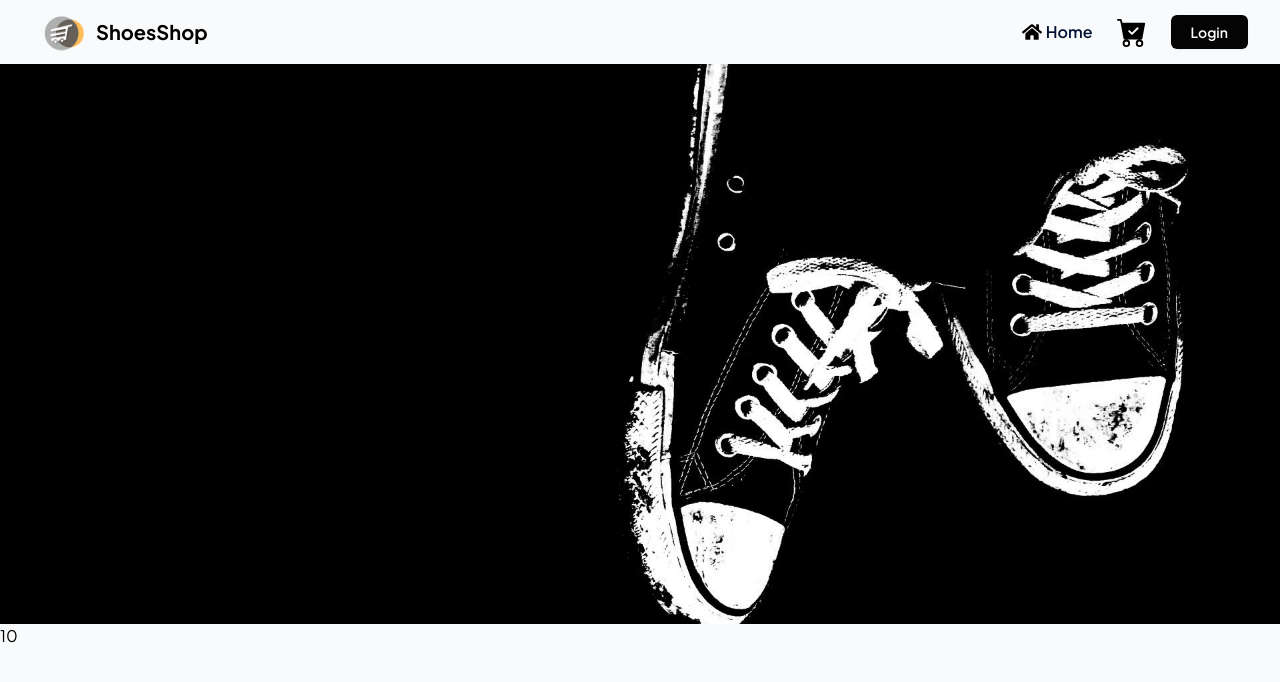
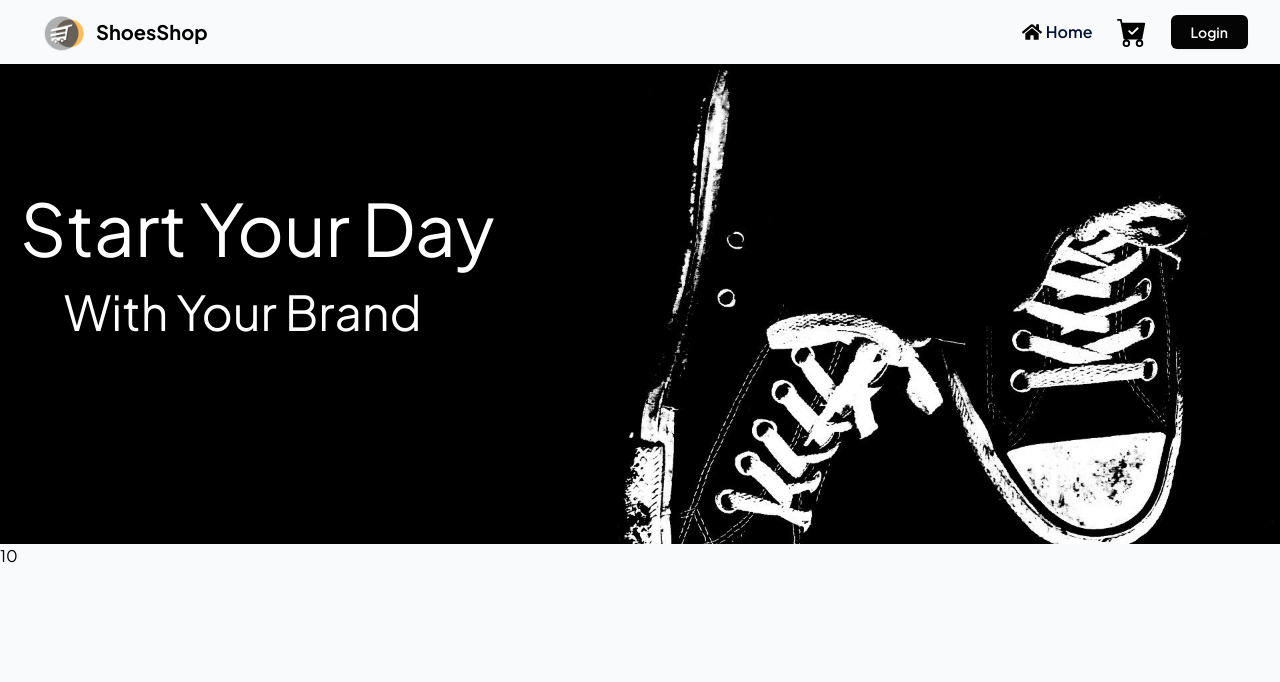
Before and after one commit to iamshs/shoe-store, a React (Create React App) app: page / in a window 1280 px wide. Shown: the top 682 px of the page. Built offline with nearby package versions, Linux system fonts and the light colour scheme.

Commit message:
animation cretaed in banner

```diff
--- a/package.json
+++ b/package.json
@@ -8,6 +8,7 @@
     "@testing-library/jest-dom": "^5.16.5",
     "@testing-library/react": "^13.4.0",
     "@testing-library/user-event": "^13.5.0",
+    "framer-motion": "^9.0.4",
     "react": "^18.2.0",
     "react-dom": "^18.2.0",
     "react-icons": "^4.7.1",
--- a/src/Components/Banner.js
+++ b/src/Components/Banner.js
@@ -1,20 +1,25 @@
 import React from "react";
-import Bg from "../assets/bg-home.jpg";
+import "./Style/Banner.css";
+import { motion } from "framer-motion";
 
 const Banner = () => {
+  const transition = { type: "spring", duration: 5 };
   return (
-    <div
-      style={{
-        backgroundImage: `url(${Bg})`,
-        backgroundColor: "#cccccc",
-        backgroundSize: "cover",
-        backgroundRepeat: "no-repeat",
-        backgroundPosition: "center center",
-        height: "70vh"
-      }}
-    >
-      <h1>Buy your shoes</h1>
-    </div>
+    <section className="bg-home">
+      <div className="relative">
+        <motion.h1
+          transition={transition}
+          initial={{ left: -200 }}
+          whileInView={{ left: 20 }}
+          className="lg:text-7xl text-4xl md:text-5xl text-white lg:top-32 md:top-24 top-12 absolute"
+        >
+          Start Your Day
+        </motion.h1>
+        <h2 className="lg:text-5xl text-2xl md:text-4xl text-white absolute top-24 md:top-40  lg:top-56  lg:left-16 left-5">
+          With Your Brand
+        </h2>
+      </div>
+    </section>
   );
 };
 
--- /dev/null
+++ b/src/Components/Style/Banner.css
@@ -0,0 +1,38 @@
+@import url('https://fonts.googleapis.com/css2?family=Merienda:wght@400;700&display=swap');
+.bg-home {
+    background: url('../../assets/bg-home.jpg');
+  background-repeat: no-repeat;
+  background-size: cover;
+  background-attachment: fixed;
+  background-position: center;
+  height: auto;
+
+  display: flex;
+  flex-direction: column;
+}
+
+.bg-home>div{
+    padding: 15rem 0rem;
+}
+
+
+
+
+@media screen and (max-width:767px) {
+   .bg-home{
+    background-attachment: unset;
+   }
+   .bg-home>div{
+    padding: 10rem 0rem;
+}
+}
+
+@media screen and (min-width:767px) and (max-width:1024px) {
+    .bg-home{
+        background-attachment: unset;
+       }
+
+       .bg-home>div{
+        padding: 15rem 0rem;
+    }
+}
```
Also changed, not shown: 1 other file (tests, documents, lock files or other folders).
